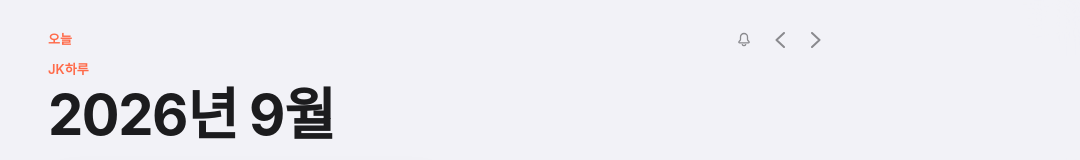
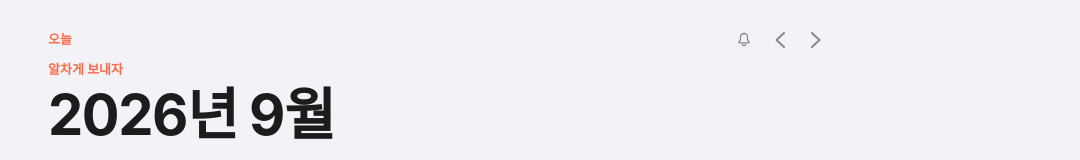
Before and after one commit to jaewan97/JK-Scheduler, a Next.js app: page / in a window 1280 px wide. Shown: the top 160 px of the page, without its empty margins (200-1280 px from the left). Built offline with nearby package versions, Linux system fonts and the light colour scheme.

Commit message:
Update Header.tsx

```diff
--- a/src/components/Header.tsx
+++ b/src/components/Header.tsx
@@ -63,7 +63,7 @@ export function Header({
         </div>
         <div className="mt-1 flex items-end justify-between">
           <div>
-            <p className="text-[13px] font-semibold text-coral">JK하루</p>
+            <p className="text-[13px] font-semibold text-coral">알차게 보내자</p>
             <h1 className="font-sf text-[34px] font-bold leading-tight tracking-tight text-ink sm:text-[40px] md:text-[44px] lg:text-[50px] xl:text-[56px]">
               {formatMonthTitle(anchor)}
             </h1>
```
